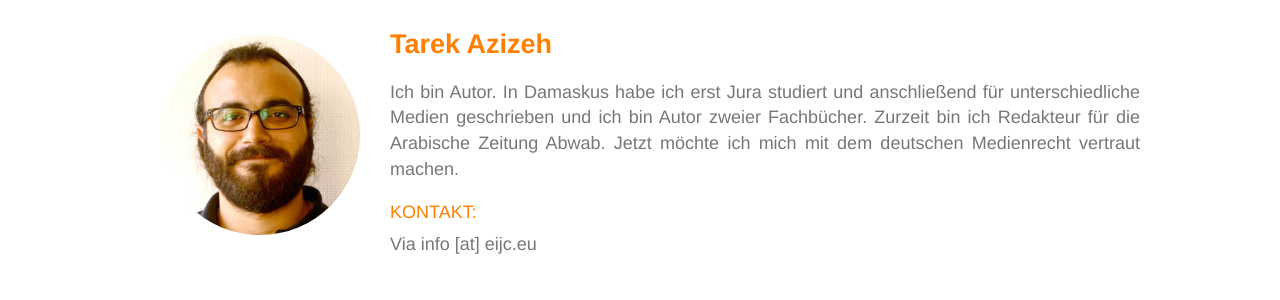
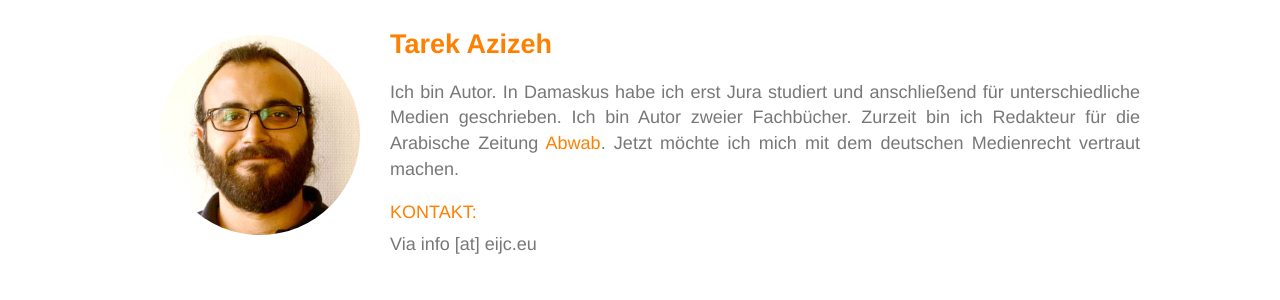
Before and after one commit to EIJC/TIJ, a Jekyll site: the page built from de/netzwerk.html, in a window 1280 px wide and 900 px high, scrolled down 531 px. Shown: the part 178-478 px from the top of the window. Built offline with Jekyll 4.4.1, drawn with Linux system fonts in a browser that asks for light colours; nearby versions of some CDN libraries.

Commit message:
Edit from JekyllCMS

```diff
--- a/de/netzwerk.html
+++ b/de/netzwerk.html
@@ -19,7 +19,8 @@ language: de
 
 <h3>Tarek Azizeh</h3>
 
-	<p class="text-justify">Ich bin Autor. In Damaskus habe ich erst Jura studiert und anschlie&szlig;end f&uuml;r unterschiedliche Medien geschrieben und ich bin Autor zweier Fachb&uuml;cher. Zurzeit bin ich Redakteur für die Arabische Zeitung Abwab. Jetzt m&ouml;chte ich mich mit dem deutschen Medienrecht vertraut machen.</p>
+<p class="text-justify">Ich bin Autor. In Damaskus habe ich erst Jura studiert und anschlie&szlig;end f&uuml;r unterschiedliche Medien geschrieben. Ich bin Autor zweier Fachb&uuml;cher. Zurzeit bin ich Redakteur f&uuml;r die Arabische Zeitung <a href="http://abwab.de/" target="_blank">Abwab</a>. Jetzt m&ouml;chte ich mich mit dem deutschen Medienrecht vertraut machen.</p>
+
 <h2>Kontakt:</h2>
 
 <p>Via info [at] eijc.eu</p>
@@ -70,7 +71,7 @@ language: de
 
 <h3>Brigitte Isaac</h3>
 
-<p class="text-justify">Ich habe in Damaskus im Fachbereich &quot;Medien&quot; studiert und zwei Jahre Berufserfahrung im politischen Journalismus gesammelt. Neben meiner Muttersprache Arabisch spreche ich Englisch, Franz&ouml;sisch und Deutsch. Ich interessiere mich f&uuml;r Fernsehjournalismus und m&ouml;chte mehr darüber lernen.</p>
+<p class="text-justify">Ich habe in Damaskus im Fachbereich &quot;Medien&quot; studiert und zwei Jahre Berufserfahrung im politischen Journalismus gesammelt. Neben meiner Muttersprache Arabisch spreche ich Englisch, Franz&ouml;sisch und Deutsch. Ich interessiere mich f&uuml;r Fernsehjournalismus und m&ouml;chte mehr dar&uuml;ber lernen.</p>
 
 <h2>Kontakt:</h2>
 
```
